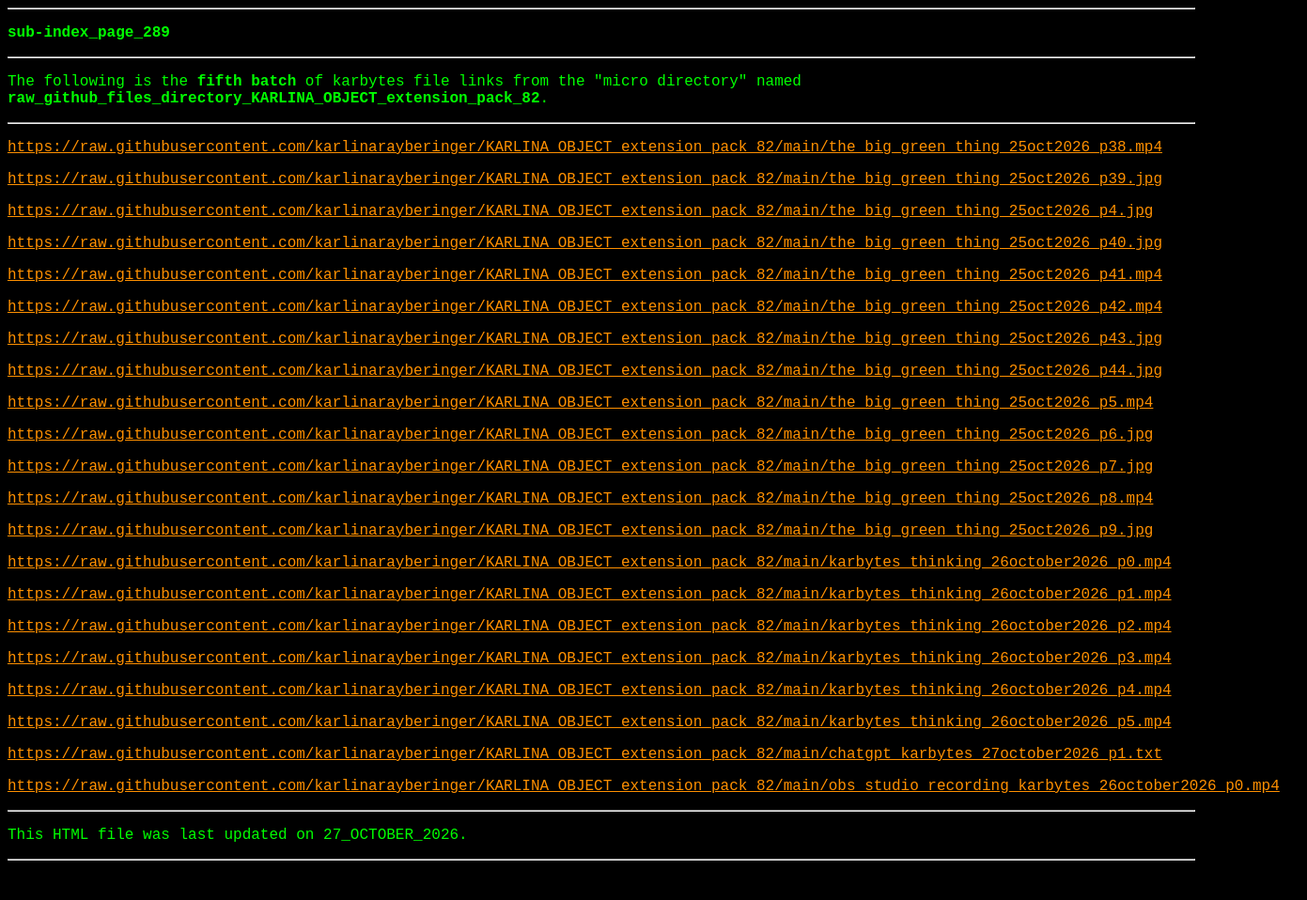
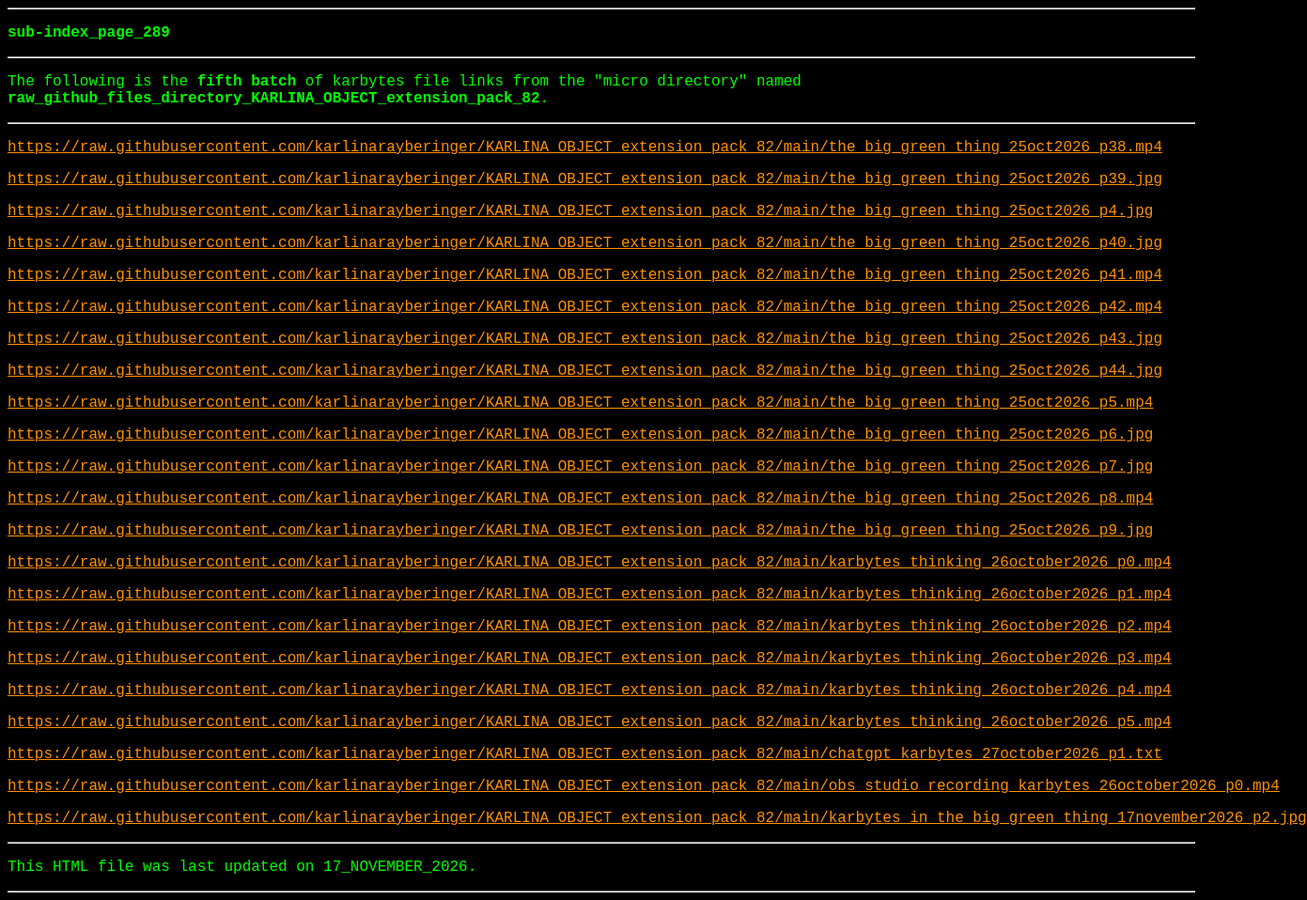
Before and after one commit to karbytessupporter/karbytes_wayback_machine_saves_precision_batches_extension_1, a plain HTML site: page sub-index_page_289.html in a window 1280 px wide. Shown: the whole page at 94% size, 1391 px wide, since content can reach past the window. Before the commit the page ends 924 px from the top, so only its background shows below. Drawn offline with Linux system fonts and the light colour scheme.

Commit message:
Update date and links in sub-index_page_289.html

```diff
--- a/sub-index_page_289.html
+++ b/sub-index_page_289.html
@@ -3,7 +3,7 @@
  * file: sub-index_page_289.html
  * type: Hyper-Text-Markup-Language
  * author: karbytes
- * date: 27_OCTOBER_2026
+ * date: 17_NOVEMBER_2026
  * license: PUBLIC_DOMAIN
  */
  -->
@@ -48,10 +48,11 @@
 <p><a style="background: #000000;color: #ff9000" href="https://raw.githubusercontent.com/karlinarayberinger/KARLINA_OBJECT_extension_pack_82/main/karbytes_thinking_26october2026_p5.mp4" target="_blank" rel="noopener">https://raw.githubusercontent.com/karlinarayberinger/KARLINA_OBJECT_extension_pack_82/main/karbytes_thinking_26october2026_p5.mp4</a></p>
 <p><a style="background: #000000;color: #ff9000" href="https://raw.githubusercontent.com/karlinarayberinger/KARLINA_OBJECT_extension_pack_82/main/chatgpt_karbytes_27october2026_p1.txt" target="_blank" rel="noopener">https://raw.githubusercontent.com/karlinarayberinger/KARLINA_OBJECT_extension_pack_82/main/chatgpt_karbytes_27october2026_p1.txt</a></p>
 <p><a style="background: #000000;color: #ff9000" href="https://raw.githubusercontent.com/karlinarayberinger/KARLINA_OBJECT_extension_pack_82/main/obs_studio_recording_karbytes_26october2026_p0.mp4" target="_blank" rel="noopener">https://raw.githubusercontent.com/karlinarayberinger/KARLINA_OBJECT_extension_pack_82/main/obs_studio_recording_karbytes_26october2026_p0.mp4</a></p>
+<p><a style="background: #000000;color: #ff9000" href="https://raw.githubusercontent.com/karlinarayberinger/KARLINA_OBJECT_extension_pack_82/main/karbytes_in_the_big_green_thing_17november2026_p2.jpg" target="_blank" rel="noopener">https://raw.githubusercontent.com/karlinarayberinger/KARLINA_OBJECT_extension_pack_82/main/karbytes_in_the_big_green_thing_17november2026_p2.jpg</a></p>
 
 <hr>
 
-<p>This HTML file was last updated on 27_OCTOBER_2026.</p>
+<p>This HTML file was last updated on 17_NOVEMBER_2026.</p>
 
 <hr>
 
```
